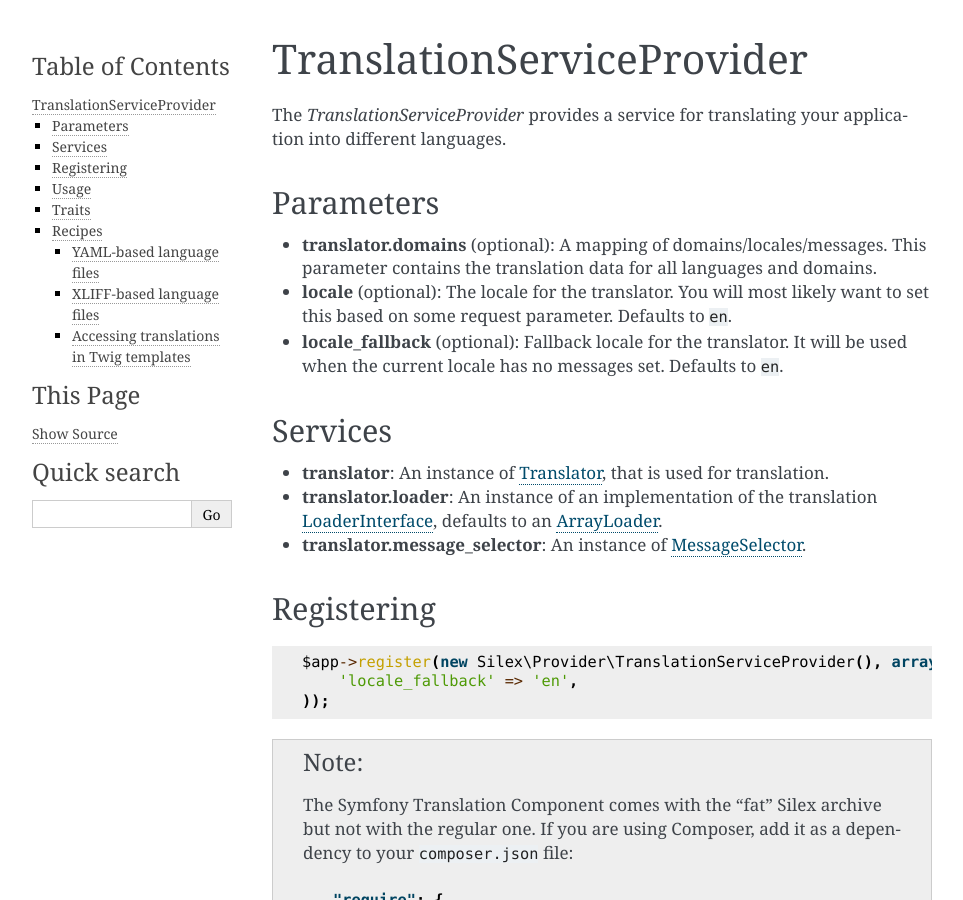
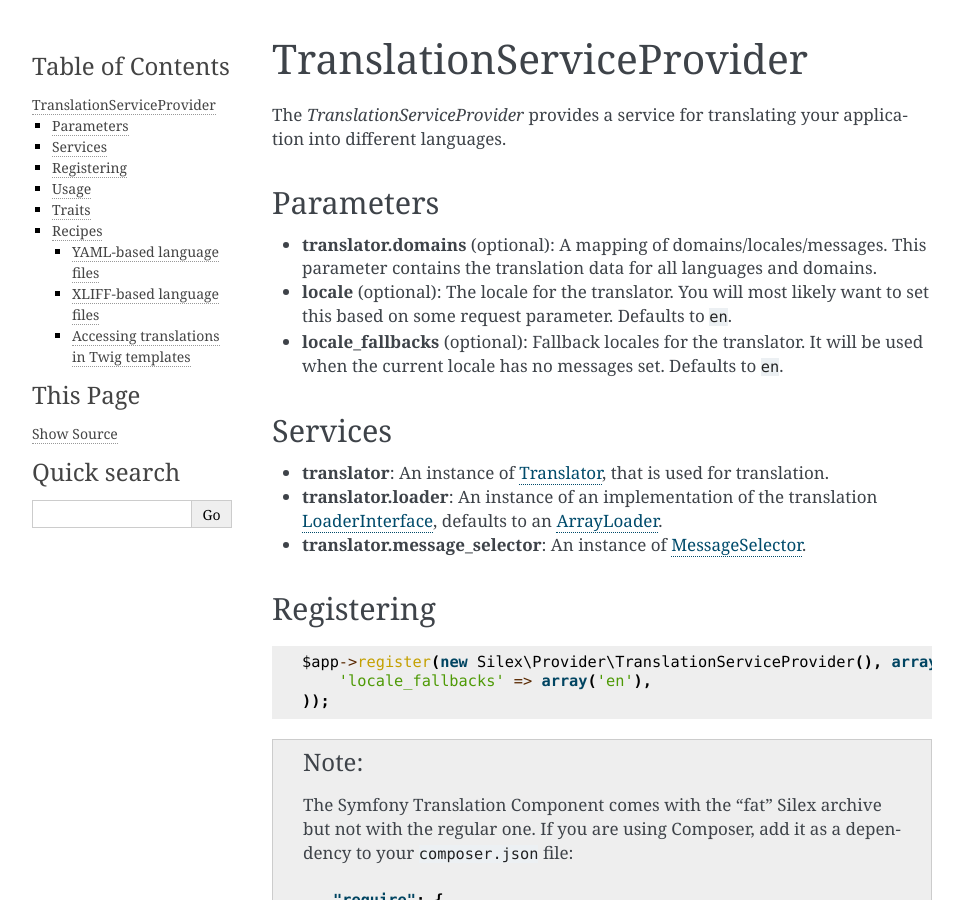
Before and after one commit to silexphp/Silex, a Sphinx documentation site: the page built from doc/providers/translation.rst, in a window 1280 px wide and 900 px high. Shown: the whole window, without its empty margins (148-1111 px from the left). Built offline with Sphinx 7.4.7, drawn with Linux system fonts in a browser that asks for light colours; pages that are not in the unit, such as notebooks, are missing from menus.

Commit message:
Also update doc for translation changes

```diff
--- a/doc/providers/translation.rst
+++ b/doc/providers/translation.rst
@@ -13,7 +13,7 @@
 * **locale** (optional): The locale for the translator. You will most likely
   want to set this based on some request parameter. Defaults to ``en``.
 
-* **locale_fallback** (optional): Fallback locale for the translator. It will
+* **locale_fallbacks** (optional): Fallback locales for the translator. It will
   be used when the current locale has no messages set. Defaults to ``en``.
 
 Services
@@ -38,7 +38,7 @@
 .. code-block:: php
 
     $app->register(new Silex\Provider\TranslationServiceProvider(), array(
-        'locale_fallback' => 'en',
+        'locale_fallbacks' => array('en'),
     ));
 
 .. note::
```
